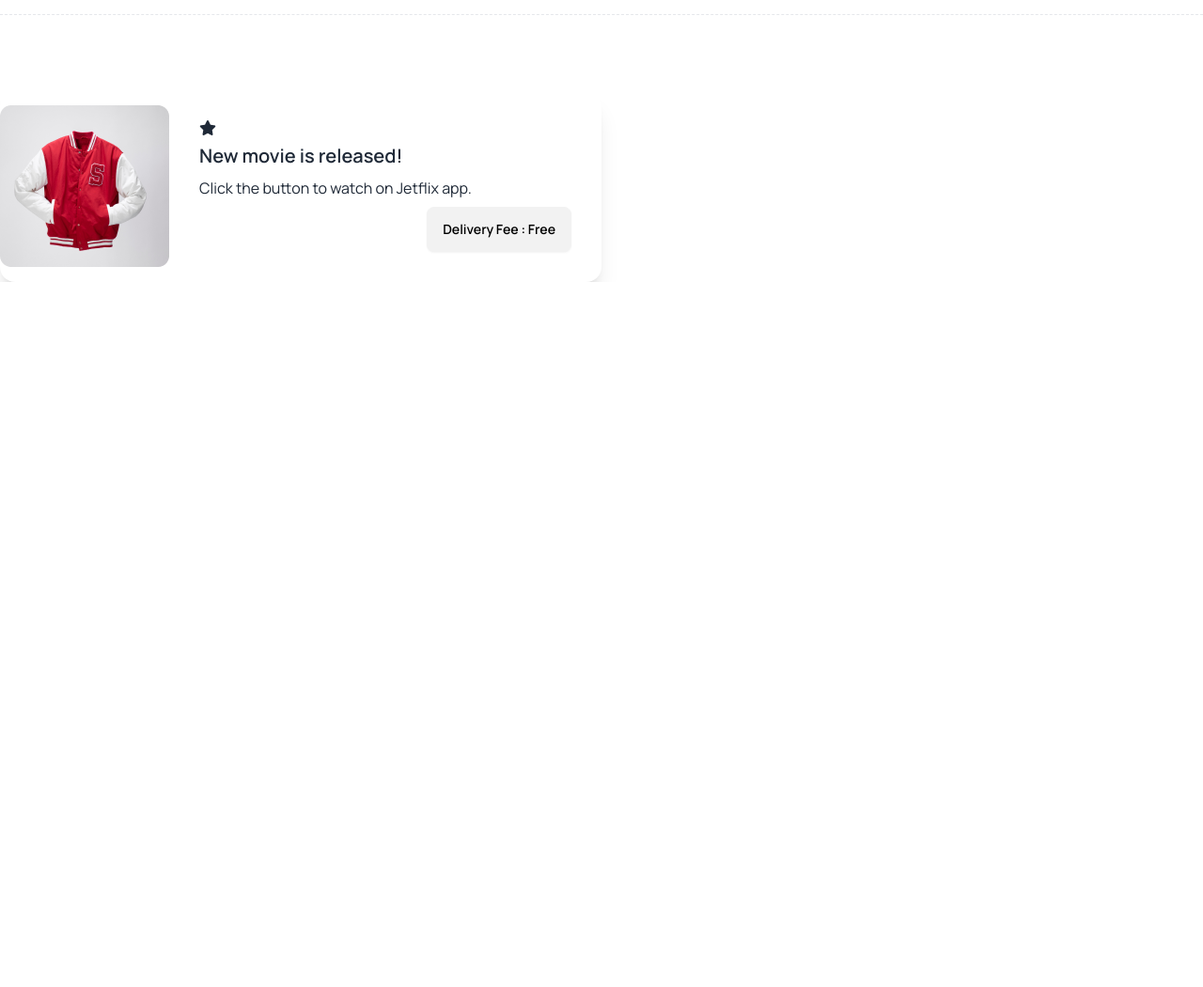
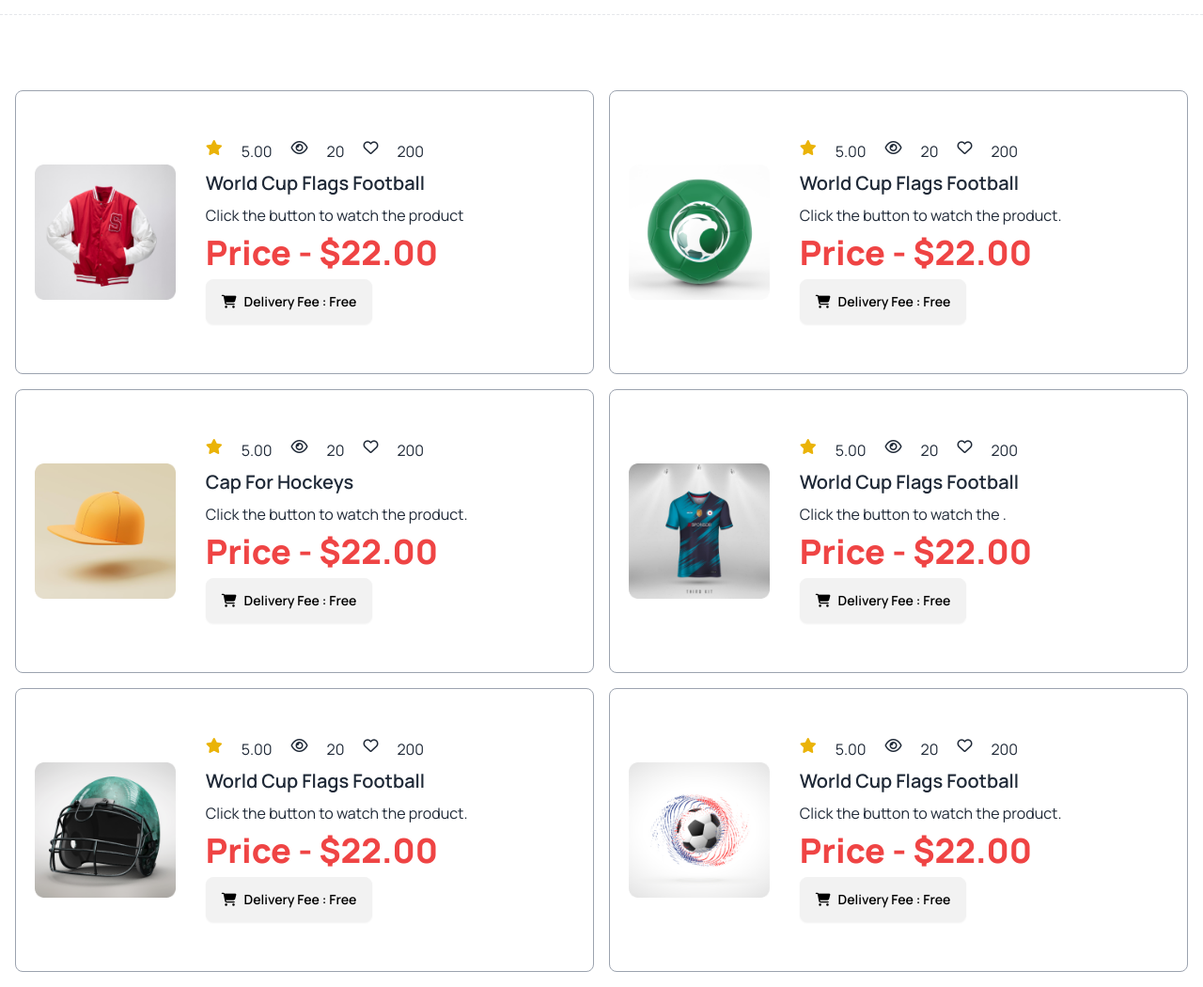
Before and after one commit to humyraheya12/my-third-assignment, a plain HTML site: page index.html in a window 1280 px wide. Shown: the part 2028-3078 px from the top of the page at 94% size. Before the commit the page ends 2328 px from the top, so only its background shows below. Drawn offline with nearby package versions, Linux system fonts and the light colour scheme.

Commit message:
added our-new-product

```diff
--- a/index.html
+++ b/index.html
@@ -33,7 +33,6 @@
   <!-- font awsome -->
   <script src="https://kit.fontawesome.com/39a601d7d9.js" crossorigin="anonymous"></script>
 </head>
-
 <body class="font-manrope">
   <header class="md:container md:mx-auto">
     <nav>
@@ -148,16 +147,130 @@
         <h2 class="text-4xl">Our New Products</h2>
         <p>The Roaring Blades stand as a testament to the enduring power of community, passion, and dedication. </p>
       </div>
-      <div class="grid grid-cols-1 lg:grid-cols-2">
-      <div class="card card-side bg-base-100 shadow-xl grid grid-cols-1 lg:flex">
+      <div class="grid grid-cols-1 lg:grid-cols-2 m-4 gap-4">
+      <div class="card card-side bg-base-100 border rounded-lg border-gray-400 p-5 grid grid-cols-1 lg:flex">
 
         <figure><img src="Images/5.png" alt="Movie"/></figure>
         <div class="card-body">
-          <i class="fa-solid fa-star"></i>
-          <h2 class="card-title">New movie is released!</h2>
-          <p>Click the button to watch on Jetflix app.</p>
-          <div class="card-actions justify-end">
-            <button class="btn text-black">Delivery Fee : Free</button>
+          <div class="flex gap-5">
+          <i class="fa-solid fa-star text-yellow-500"></i>
+          <h4>5.00</h4>
+          <i class="fa-regular fa-eye"></i>
+          <h4>20</h4>
+          <i class="fa-regular fa-heart"></i>
+          <h4>200</h4>
+        </div>
+          <h2 class="card-title">World Cup Flags Football</h2>
+          <p>Click the button to watch the product</p>
+
+          <div class="card-actions justify-between">
+            <h4 class="text-4xl font-black text-red-500">Price - $22.00</h4>
+            <button class="btn text-black"><i class="fa-solid fa-cart-shopping"></i>Delivery Fee : Free</button>
+          </div>
+        </div>
+      </div>
+      <div class="card card-side bg-base-100 border rounded-lg border-gray-400 p-5 grid grid-cols-1 lg:flex">
+
+        <figure><img src="Images/6.png" alt="Movie"/></figure>
+        <div class="card-body">
+          <div class="flex gap-5">
+          <i class="fa-solid fa-star text-yellow-500"></i>
+          <h4>5.00</h4>
+          <i class="fa-regular fa-eye"></i>
+          <h4>20</h4>
+          <i class="fa-regular fa-heart"></i>
+          <h4>200</h4>
+        </div>
+          <h2 class="card-title">World Cup Flags Football</h2>
+          <p>Click the button to watch the product.</p>
+
+          <div class="card-actions justify-between">
+            <h4 class="text-4xl font-black text-red-500">Price - $22.00</h4>
+            <button class="btn text-black"><i class="fa-solid fa-cart-shopping"></i>Delivery Fee : Free</button>
+          </div>
+        </div>
+      </div>
+      <div class="card card-side bg-base-100 border rounded-lg border-gray-400 p-5 grid grid-cols-1 lg:flex">
+
+        <figure><img src="Images/7.png" alt="Movie"/></figure>
+        <div class="card-body">
+          <div class="flex gap-5">
+          <i class="fa-solid fa-star text-yellow-500"></i>
+          <h4>5.00</h4>
+          <i class="fa-regular fa-eye"></i>
+          <h4>20</h4>
+          <i class="fa-regular fa-heart"></i>
+          <h4>200</h4>
+        </div>
+          <h2 class="card-title">Cap For Hockeys</h2>
+          <p>Click the button to watch the product.</p>
+
+          <div class="card-actions justify-between">
+            <h4 class="text-4xl font-black text-red-500">Price - $22.00</h4>
+            <button class="btn text-black"><i class="fa-solid fa-cart-shopping"></i>Delivery Fee : Free</button>
+          </div>
+        </div>
+      </div>
+      <div class="card card-side bg-base-100 border rounded-lg border-gray-400 p-5 grid grid-cols-1 lg:flex">
+
+        <figure><img src="Images/8.png" alt="Movie"/></figure>
+        <div class="card-body">
+          <div class="flex gap-5">
+          <i class="fa-solid fa-star text-yellow-500"></i>
+          <h4>5.00</h4>
+          <i class="fa-regular fa-eye"></i>
+          <h4>20</h4>
+          <i class="fa-regular fa-heart"></i>
+          <h4>200</h4>
+        </div>
+          <h2 class="card-title">World Cup Flags Football</h2>
+          <p>Click the button to watch the .</p>
+
+          <div class="card-actions justify-between">
+            <h4 class="text-4xl font-black text-red-500">Price - $22.00</h4>
+            <button class="btn text-black"><i class="fa-solid fa-cart-shopping"></i>Delivery Fee : Free</button>
+          </div>
+        </div>
+      </div>
+      <div class="card card-side bg-base-100 border rounded-lg border-gray-400 p-5 grid grid-cols-1 lg:flex">
+
+        <figure><img src="Images/9.png" alt="Movie"/></figure>
+        <div class="card-body">
+          <div class="flex gap-5">
+          <i class="fa-solid fa-star text-yellow-500"></i>
+          <h4>5.00</h4>
+          <i class="fa-regular fa-eye"></i>
+          <h4>20</h4>
+          <i class="fa-regular fa-heart"></i>
+          <h4>200</h4>
+        </div>
+          <h2 class="card-title">World Cup Flags Football</h2>
+          <p>Click the button to watch the product.</p>
+
+          <div class="card-actions justify-between">
+            <h4 class="text-4xl font-black text-red-500">Price - $22.00</h4>
+            <button class="btn text-black"><i class="fa-solid fa-cart-shopping"></i>Delivery Fee : Free</button>
+          </div>
+        </div>
+      </div>
+      <div class="card card-side bg-base-100 border rounded-lg border-gray-400 p-5 grid grid-cols-1 lg:flex">
+
+        <figure><img src="Images/10.png" alt="Movie"/></figure>
+        <div class="card-body">
+          <div class="flex gap-5">
+          <i class="fa-solid fa-star text-yellow-500"></i>
+          <h4>5.00</h4>
+          <i class="fa-regular fa-eye"></i>
+          <h4>20</h4>
+          <i class="fa-regular fa-heart"></i>
+          <h4>200</h4>
+        </div>
+          <h2 class="card-title">World Cup Flags Football</h2>
+          <p>Click the button to watch the product.</p>
+
+          <div class="card-actions justify-between">
+            <h4 class="text-4xl font-black text-red-500">Price - $22.00</h4>
+            <button class="btn text-black"><i class="fa-solid fa-cart-shopping"></i>Delivery Fee : Free</button>
           </div>
         </div>
       </div>
```
